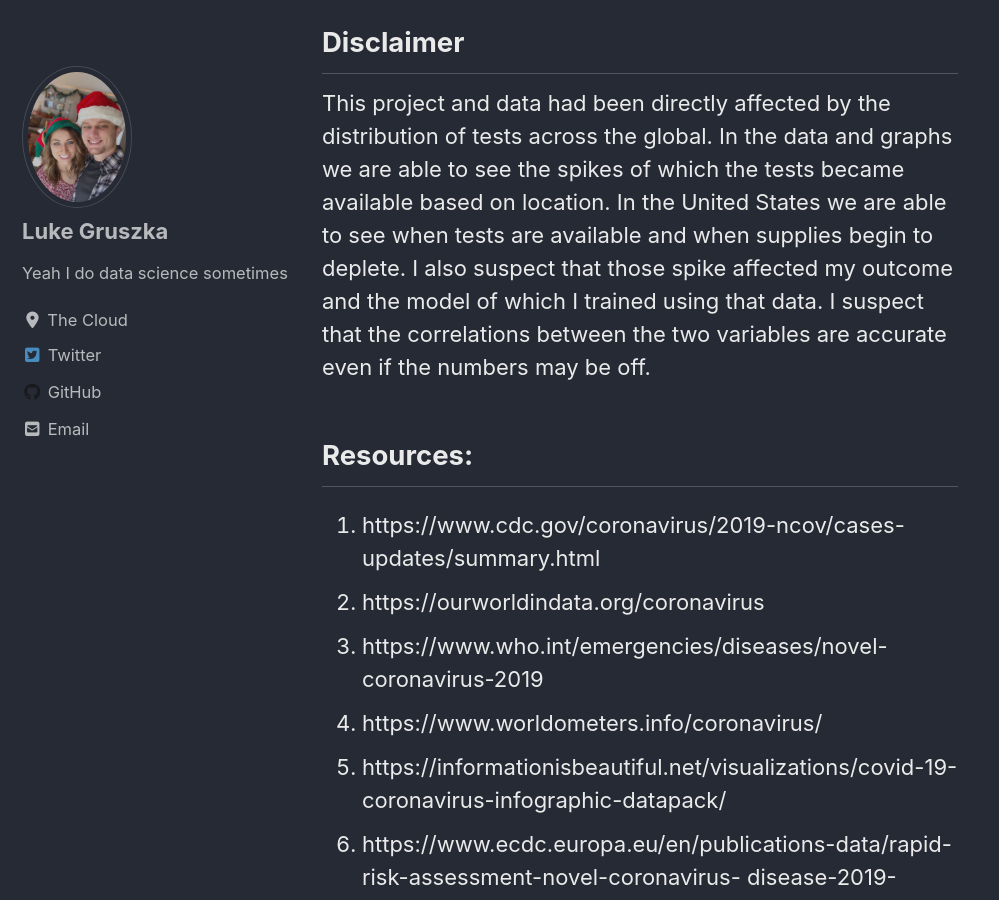
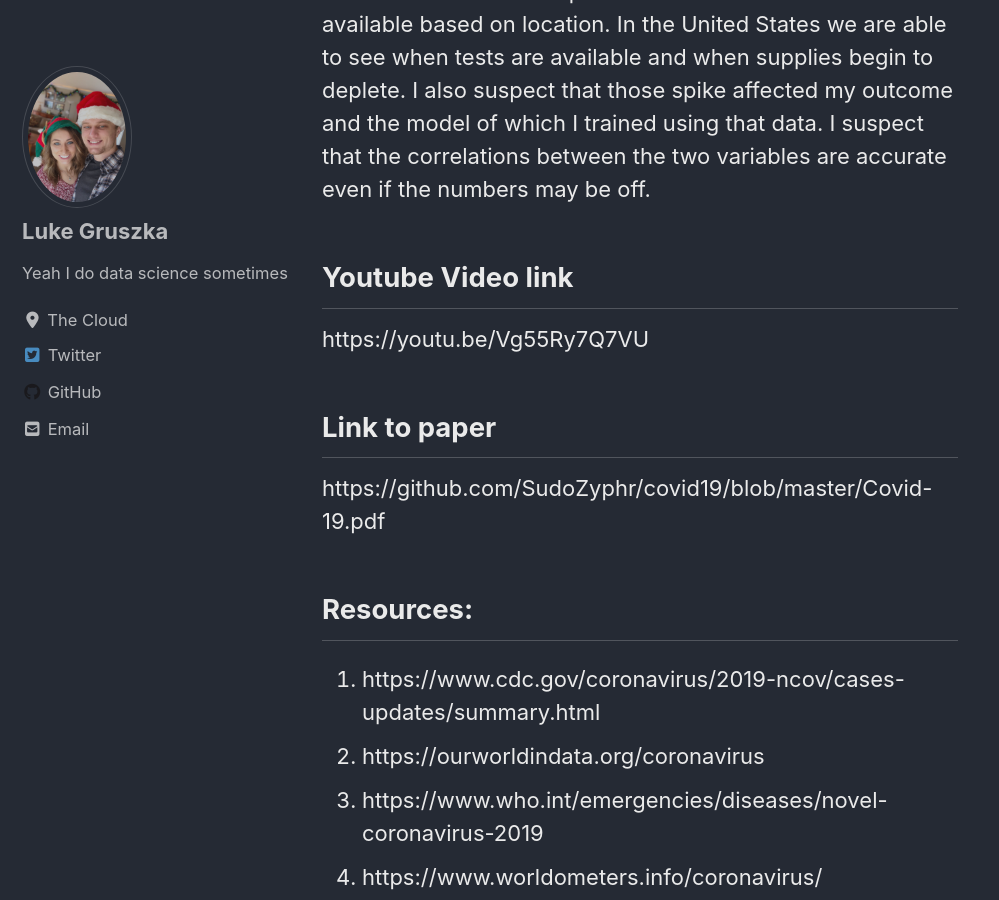
Before and after one commit to SudoZyphr/sudozyphr.github.io, a Jekyll site: the page built from _posts/2020-04-01-covid19.md, in a window 1280 px wide and 900 px high, scrolled down 23166 px. Shown: the whole window, without its empty margins (0-999 px from the left). Built offline with Jekyll 4.4.1, drawn with Linux system fonts in a browser that asks for light colours; cached includes are drawn as plain includes; nearby versions of some CDN libraries; some of the changed text lies outside the part shown.

Commit message:
Adding youtube video and paper link

```diff
--- a/_posts/2020-04-01-covid19.md
+++ b/_posts/2020-04-01-covid19.md
@@ -1588,6 +1585,11 @@ Upon using this model I was able to predict the following metrics. By 4/23/2020
 This project and data had been directly affected by the distribution of tests across the global. In the data and graphs we are able to see the spikes of which the tests became available based on location. In the United States we are able to see when tests are available and when supplies begin to deplete. I also suspect that those spike affected my outcome and the model of which I trained using that data. I suspect that the correlations between the two variables are accurate even if the numbers may be off.
 
 
+## Youtube Video link
+https://youtu.be/Vg55Ry7Q7VU
+## Link to paper
+https://github.com/SudoZyphr/covid19/blob/master/Covid-19.pdf
+
 ## Resources:
 
 1. https://www.cdc.gov/coronavirus/2019-ncov/cases-updates/summary.html
```
Also changed, not shown: other parts of _posts/2020-04-01-covid19.md (+0 -3 lines).
